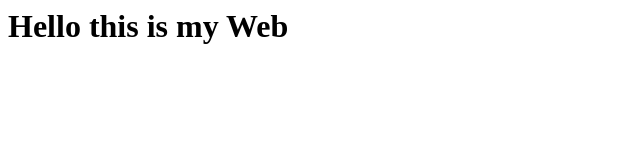
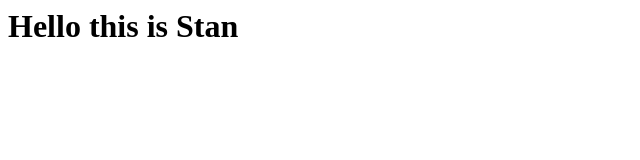
Before and after one commit to stanleychen2501/Auto-Deploy-static-website-with-GCP-cloud-Build, a plain HTML site: page index.html in a window 1280 px wide. Shown: the whole page, without its empty margins (0-640 px from the left). Drawn offline with Linux system fonts and the light colour scheme.

Commit message:
Update index.html

```diff
--- a/index.html
+++ b/index.html
@@ -1 +1 @@
-<h1>Hello this is my Web</h1>
+<h1>Hello this is Stan</h1>
```
